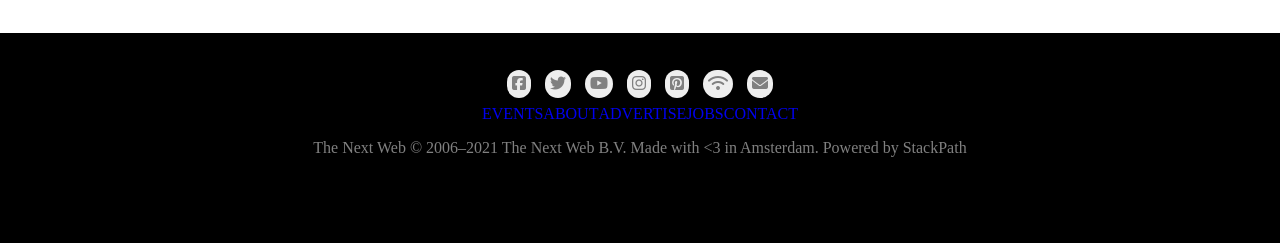
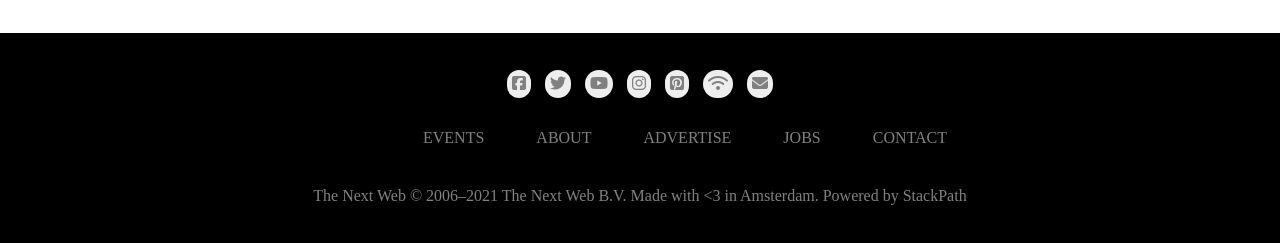
Before and after one commit to Mhdez221993/tnw-web-page, a website: page index.html in a window 1280 px wide. Shown: the part 4160-4403 px from the top of the page. Drawn offline with Linux system fonts and the light colour scheme.

Commit message:
change the footer section 2

```diff
--- a/index.html
+++ b/index.html
@@ -714,12 +714,12 @@
           <li><i class="fa fa-wifi"></i></li>
           <li><i class="fa fa-envelope"></i></li>
         </ul>
-        <ul class="nav-4">
-          <li><a href="#">EVENTS</a></li>
-          <li><a href="#">ABOUT</a></li>
-          <li><a href="#">ADVERTISE</a></li>
-          <li><a href="#">JOBS</a></li>
-          <li><a href="#">CONTACT</a></li>
+        <ul class="nav-4 ul1">
+          <li class="li1"><a href="#">EVENTS</a></li>
+          <li class="li1"><a href="#">ABOUT</a></li>
+          <li class="li1"><a href="#">ADVERTISE</a></li>
+          <li class="li1"><a href="#">JOBS</a></li>
+          <li class="li1"><a href="#">CONTACT</a></li>
         </ul>
       </nav>
       <p>
```
